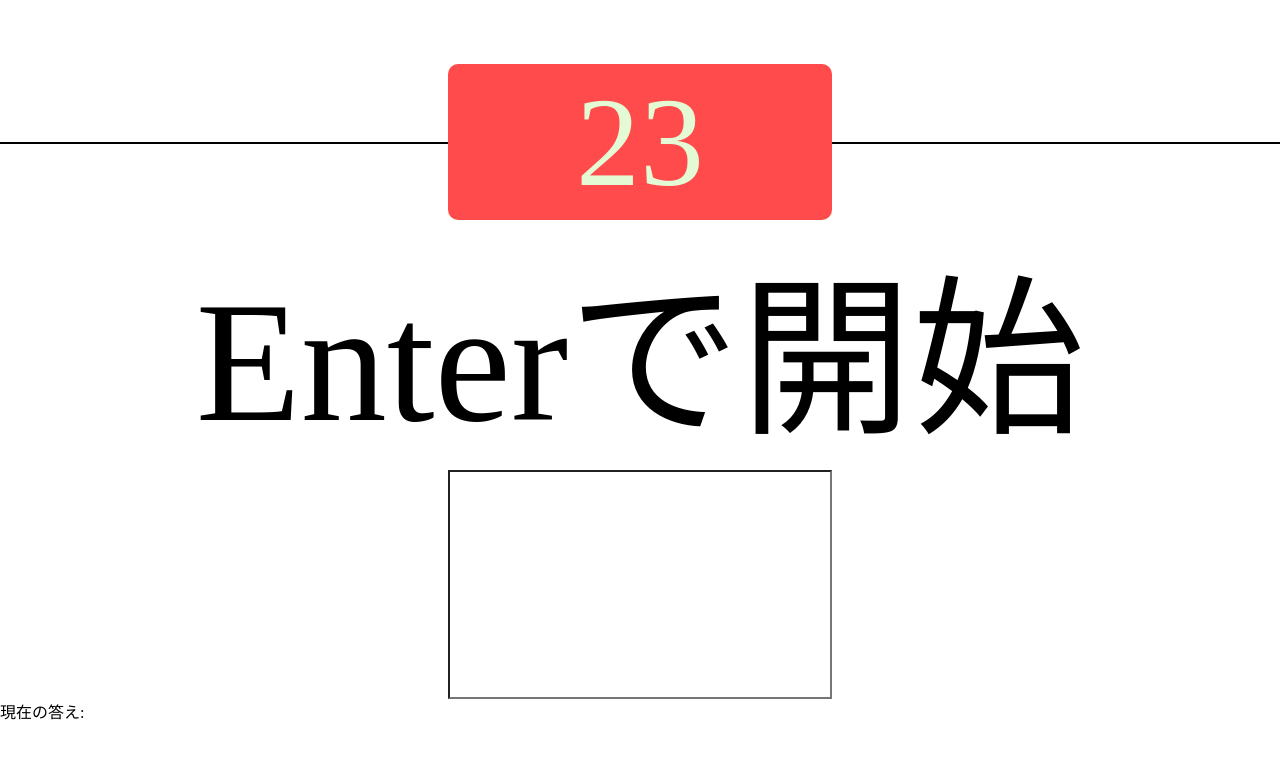
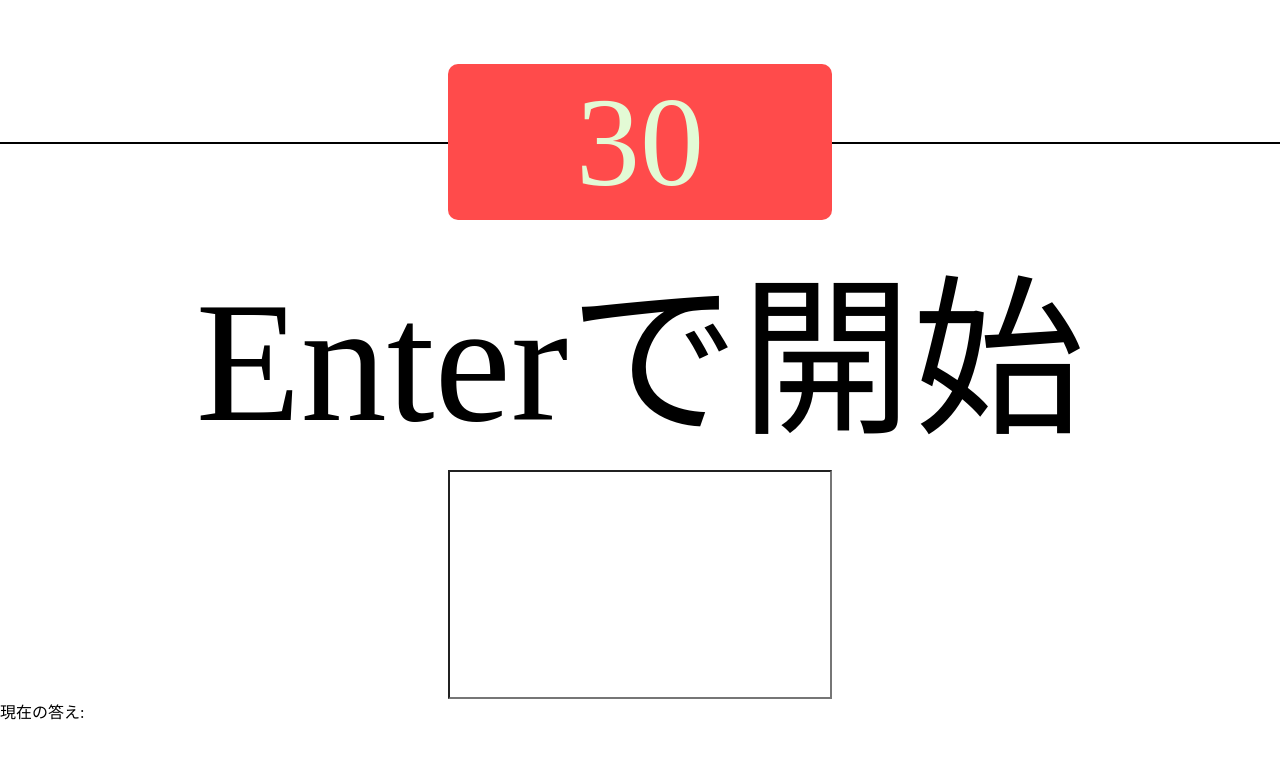
Before and after one commit to kusawokoshitemori/math_calculation_memory, a React app: page /game in a window 1280 px wide. Shown: the top 758 px of the page. Built offline with nearby package versions, Linux system fonts and the light colour scheme.

Commit message:
後設定いじった後になんかやる

```diff
--- a/src/components/TimeLimitTimer.tsx
+++ b/src/components/TimeLimitTimer.tsx
@@ -3,13 +3,9 @@ import "../styles/component.css"; // styles/component.cssをインポート
 
 interface TimeLimitTimerProps {
   timeLeft: number; // 残り時間を受け取る
-  onIncorrectAnswer: () => void; // 誤答時の処理を受け取る
 }
 
-const TimeLimitTimer: React.FC<TimeLimitTimerProps> = ({
-  timeLeft,
-  onIncorrectAnswer,
-}) => {
+const TimeLimitTimer: React.FC<TimeLimitTimerProps> = ({ timeLeft }) => {
   return (
     <div>
       <div className="Time_module_container">
--- a/src/views/GameScene.tsx
+++ b/src/views/GameScene.tsx
@@ -14,7 +14,9 @@ const Game: React.FC = () => {
   const [NewFormula, setNewFormula] = useState("Enterで開始"); //式の表示
   const Remember_Numbers_Numbers: number = 2; //おぼえる数 defaltは2
 
+  const [CountStartBool, setCountStartBool] = useState(false);
   useEffect(() => {
+    if (!CountStartBool) return; // CountStartBoolがfalseなら何もしない
     // タイマーを設定
     const timer = setInterval(() => {
       setTimeLeft((prev) => (prev > 0 ? prev - 1 : 0)); // 0未満にはしない
@@ -22,7 +24,7 @@ const Game: React.FC = () => {
 
     // コンポーネントがアンマウントされるときにクリーンアップ
     return () => clearInterval(timer);
-  }, []);
+  }, [CountStartBool]);
 
   /* 誤答した時に5秒引くやつ */
   const handleIncorrectAnswer = () => {
@@ -49,6 +51,9 @@ const Game: React.FC = () => {
         inputValue === undefined &&
         answer.length <= Remember_Numbers_Numbers
       ) {
+        if (answer.length === Remember_Numbers_Numbers) {
+          setCountStartBool(true);
+        }
         generateExpression();
       } else if (
         inputValue === answer[answer.length - (Remember_Numbers_Numbers + 1)]
@@ -71,10 +76,7 @@ const Game: React.FC = () => {
   return (
     <div className="answer_input_container">
       <div className="time_input_wrapper">
-        <TimeLimitTimer
-          timeLeft={timeLeft}
-          onIncorrectAnswer={handleIncorrectAnswer}
-        />
+        <TimeLimitTimer timeLeft={timeLeft} />
       </div>
 
       <Math_formula
```
